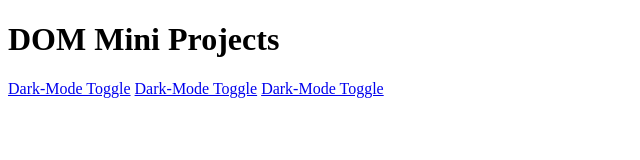
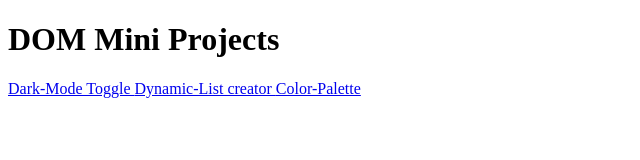
Before and after one commit to mansiey/DOM_Projects, a plain HTML site: page index.html in a window 1280 px wide. Shown: the full height of the page, 0-640 px from the left. Drawn offline with Linux system fonts and the light colour scheme.

```diff
--- a/index.html
+++ b/index.html
@@ -8,9 +8,9 @@
 <body>
     <h1>DOM Mini Projects</h1>
 
-<a href="01-darkMode-toggle/">Dark-Mode Toggle</a>
-<a href="02-Dynamic-List creator/">Dark-Mode Toggle</a>
-<a href="03-Color-Palette/">Dark-Mode Toggle</a>
+<a href="01-darkMode-toggle/"> Dark-Mode Toggle </a>
+<a href="02-Dynamic-List creator/"> Dynamic-List creator </a>
+<a href="03-Color-Palette/"> Color-Palette </a>
 
 </body>
 </html>
```
